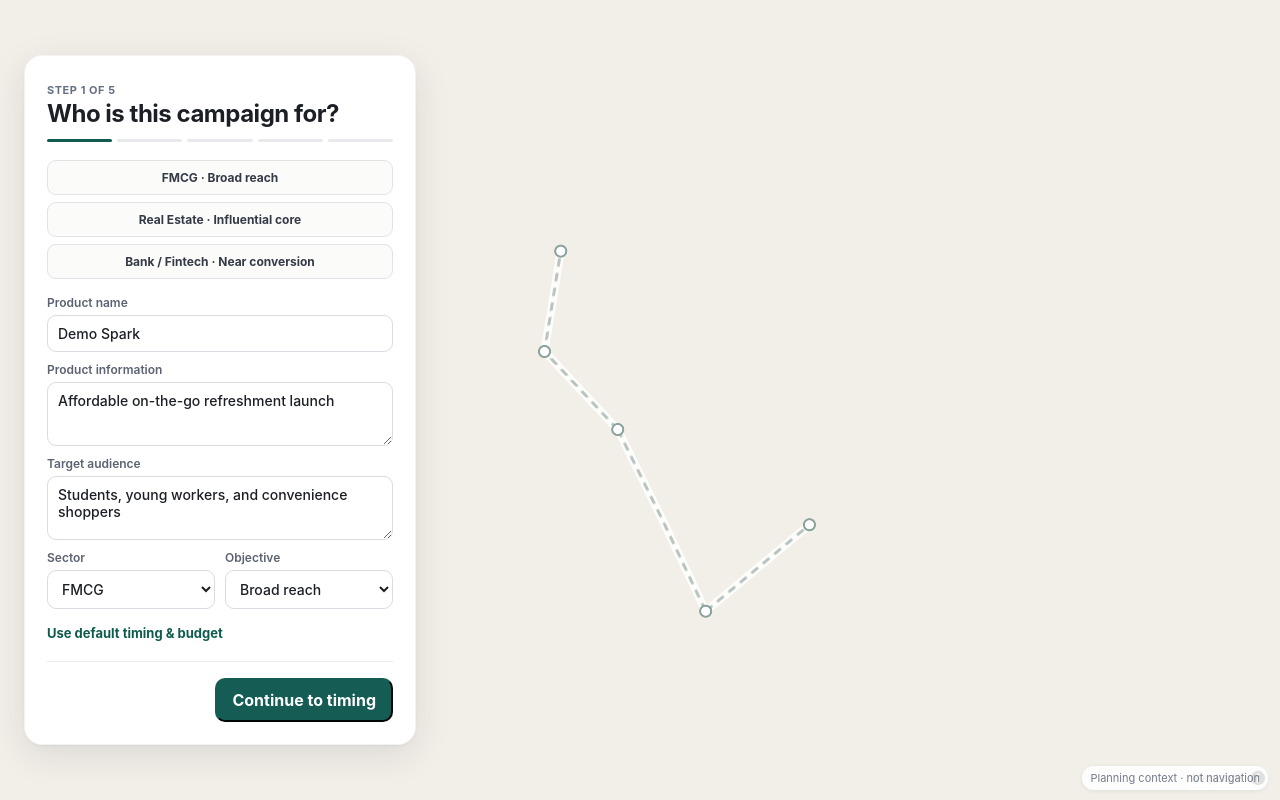
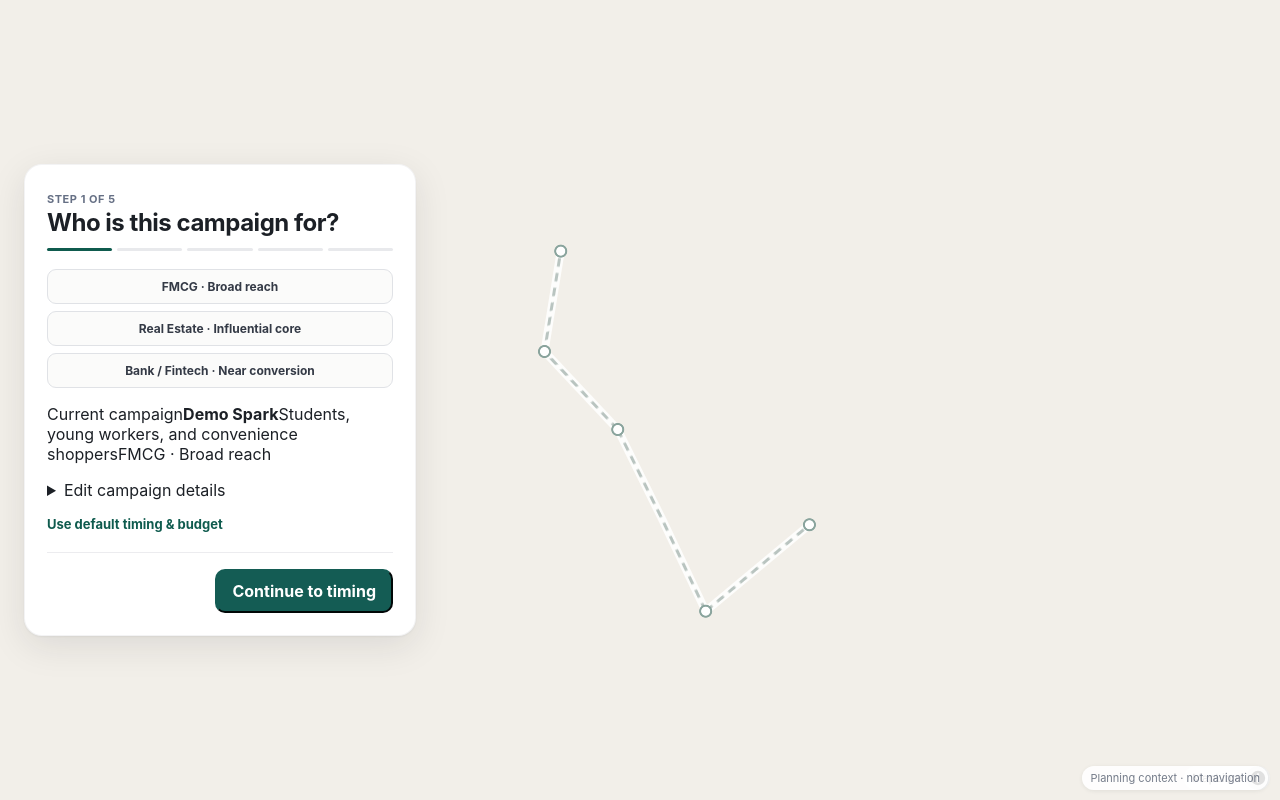
Before and after one commit to GeoTracka/ooh-datahub, a Next.js app: page / in a window 1280 px wide. Built offline with nearby package versions, Linux system fonts and the light colour scheme.

Commit message:
feat: simplify campaign profile and strengthen recommendation context

```diff
--- a/src/features/PlannerPage.tsx
+++ b/src/features/PlannerPage.tsx
@@ -105,6 +105,18 @@ const daypartChoices: Array<{ value: Brief["daypart"]; label: string }> = [
 ];
 
 const budgetChoices = [15_000_000, 18_000_000, 20_000_000, 25_000_000];
+
+const sectorLabels: Record<Brief["sector"], string> = {
+  fmcg: "FMCG",
+  real_estate: "Real Estate",
+  bank_fintech: "Bank / Fintech",
+};
+
+const objectiveLabels: Record<Brief["objective"], string> = {
+  broad_reach: "Broad reach",
+  influential_core: "Influential core",
+  near_conversion: "Near conversion",
+};
 
 function profileMatches(brief: Brief, profile: CampaignProfile): boolean {
   return brief.productName === profile.productName &&
@@ -289,6 +301,9 @@ export function PlannerPage() {
   }
 
   const stepTwoValid = brief.budgetNgn > 0 && brief.flightStart <= brief.flightEnd;
+  const evidenceLabel = !visible?.measurement || visible.measurement.claim.evidence === "unavailable"
+    ? "Evidence unavailable"
+    : `Evidence ${visible.measurement.claim.evidence}`;
 
   return (
     <main className="explorer-shell">
@@ -332,6 +347,14 @@ export function PlannerPage() {
                 </button>
               ))}
             </div>
+            <section className="campaign-profile-summary" aria-label="Campaign profile summary">
+              <span className="campaign-profile-kicker">Current campaign</span>
+              <strong>{brief.productName}</strong>
+              <span>{brief.targetAudience}</span>
+              <span>{sectorLabels[brief.sector]} · {objectiveLabels[brief.objective]}</span>
+            </section>
+            <details className="campaign-edit-details">
+              <summary>Edit campaign details</summary>
               <div className="explorer-fields">
                 <label>
                   Product name
@@ -364,6 +387,7 @@ export function PlannerPage() {
                   </label>
                 </div>
               </div>
+            </details>
             <button
               type="button"
               className="explorer-link-button explorer-skip"
@@ -454,6 +478,7 @@ export function PlannerPage() {
             <RecommendationCarousel
               cards={cards}
               objective={visible.brief.objective}
+              evidenceLabel={evidenceLabel}
               selectedZoneId={selectedZoneId}
               onSelect={setSelectedZoneId}
               onExplain={openZoneStory}
```
Lines whose indentation alone changed are shown as unchanged.
